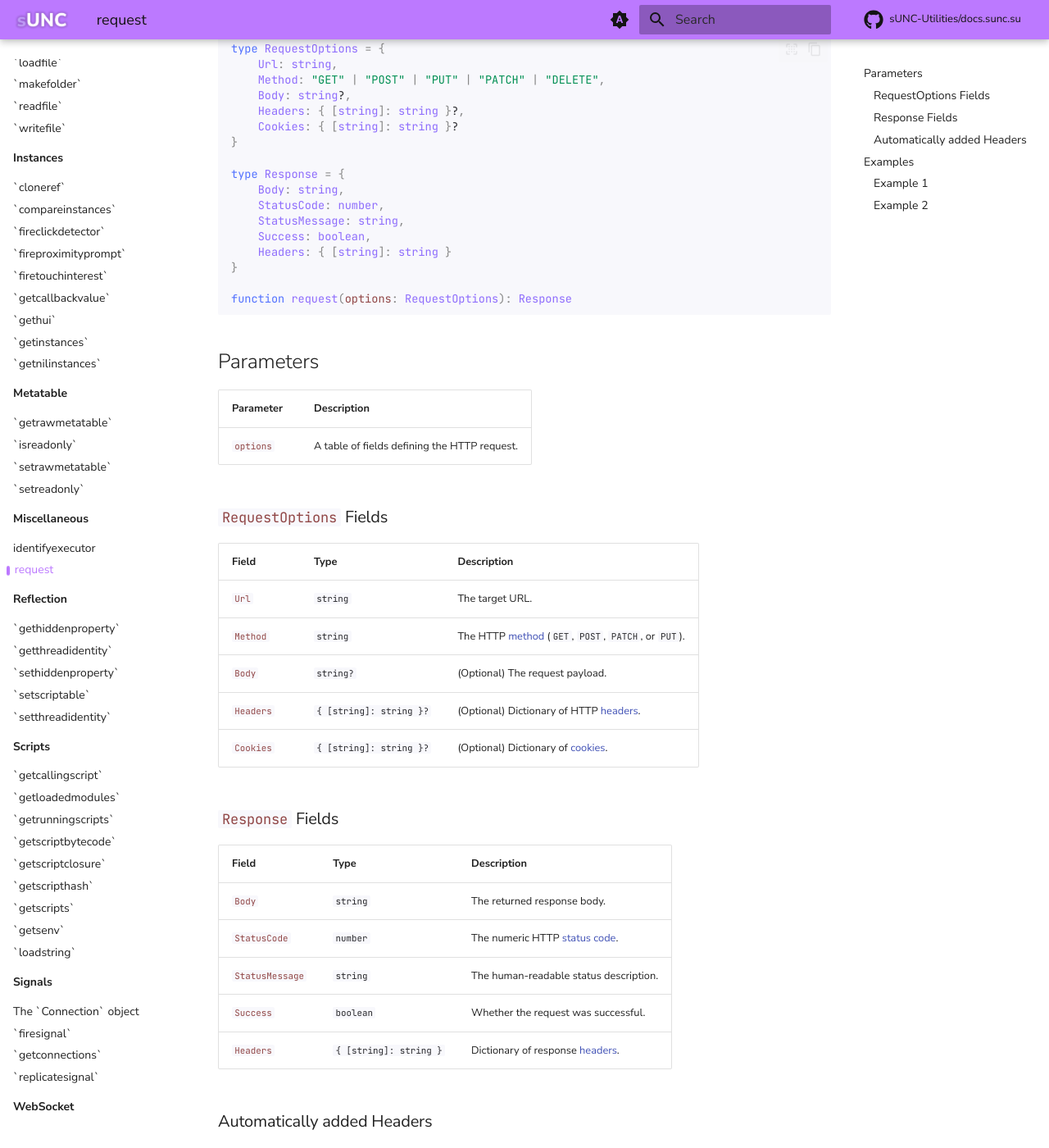
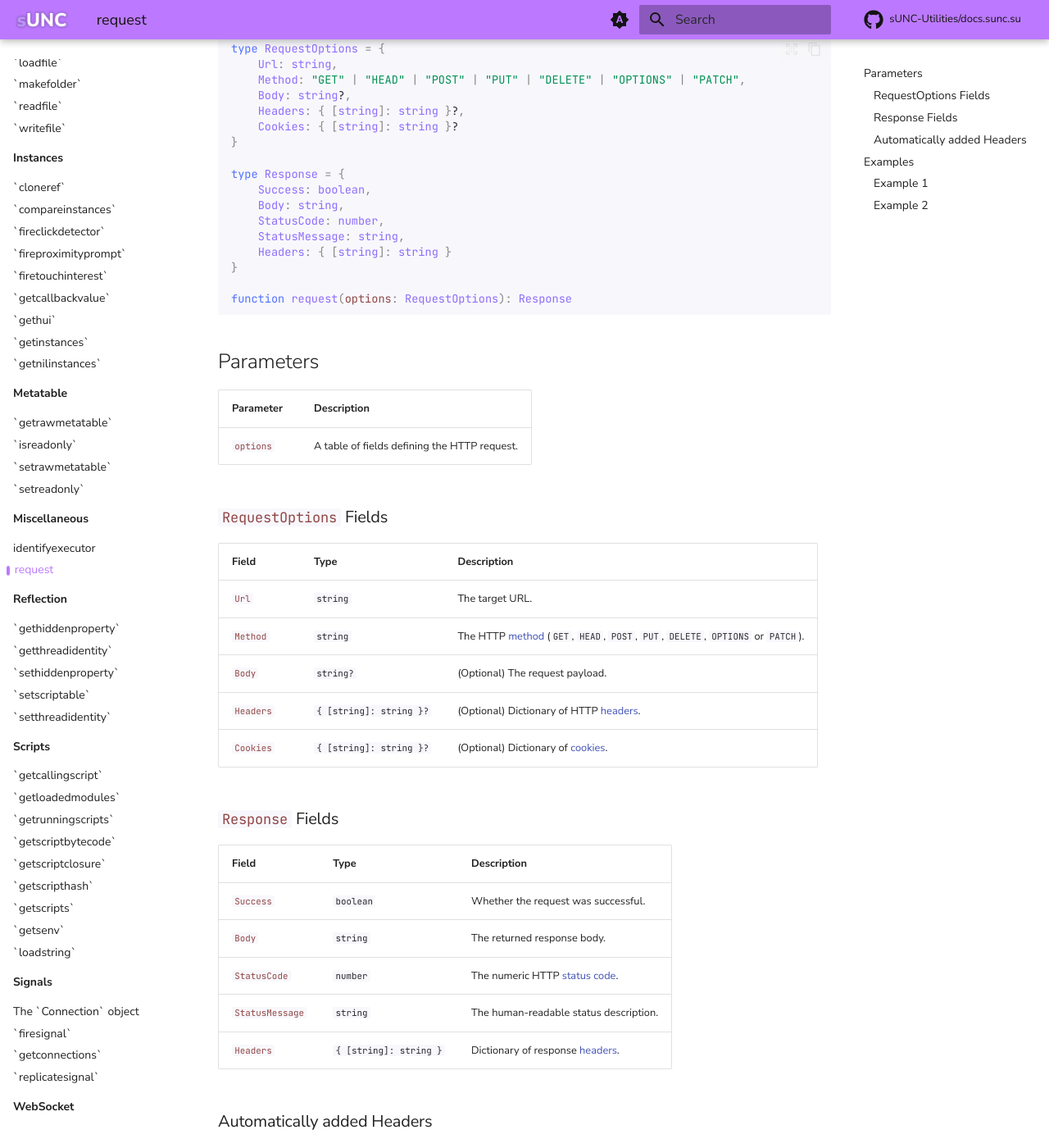
Before and after one commit to sUNC-Utilities/docs.sunc.su, an MkDocs documentation site: the page built from docs/Miscellaneous/request.md, in a window 1280 px wide and 1400 px high, scrolled down 250 px. Shown: the whole window at 82% size. Built offline with MkDocs 1.6.1 and Material for MkDocs 9.7.7, drawn with Linux system fonts in a browser that asks for light colours; comment, search, counter and statistics services are not loaded.

Commit message:
Include common request methods
Whilst writing the original documentation for `request`, I forgot to include all the actual valid methods. Looking back at this now, its funny I didn't include `DELETE` or `HEAD` if I included `PUT` lol.

- Fixed the mistake of not including all the proper HTTP Methods. Specifically, the `CONNECT` method is excluded because it is related to HTTP proxies rather than regular requests, and same with `TRACE` as performing a loopback  is not relevant for users nor does it yield any consumable data
- Changed wikipedia links to MDN Web documentation since they are more suited to the subject of this function (and provide more technical information than wikipedia)
- Just visually changed the order of response fields to highlight the significance of the `Success` field

````diff
--- a/docs/Miscellaneous/request.md
+++ b/docs/Miscellaneous/request.md
@@ -2,20 +2,22 @@
 
 `#!luau request` sends a [HTTP request](https://en.wikipedia.org/wiki/HTTP) to the given URL using the provided configuration table. It yields until the request is complete and returns a structured response.
 
+<!-- https://developer.mozilla.org/en-US/docs/Web/HTTP/Reference/Methods -->
+
 ```luau
 type RequestOptions = {
     Url: string,
-    Method: "GET" | "POST" | "PUT" | "PATCH" | "DELETE",
+    Method: "GET" | "HEAD" | "POST" | "PUT" | "DELETE" | "OPTIONS" | "PATCH",
     Body: string?,
     Headers: { [string]: string }?,
     Cookies: { [string]: string }?
 }
 
 type Response = {
+    Success: boolean,
     Body: string,
     StatusCode: number,
     StatusMessage: string,
-    Success: boolean,
     Headers: { [string]: string }
 }
 
@@ -33,20 +35,20 @@ function request(options: RequestOptions): Response
 | Field         | Type         | Description                                                |
 |---------------|--------------|------------------------------------------------------------|
 | `#!luau Url`     | `string`     | The target URL.                                             |
-| `#!luau Method`  | `string`     | The HTTP [method](https://en.wikipedia.org/wiki/HTTP#Request_methods) (`GET`, `POST`, `PATCH`, or `PUT`).         |
+| `#!luau Method`  | `string`     | The HTTP [method](https://developer.mozilla.org/en-US/docs/Web/HTTP/Reference/Methods) (`GET`, `HEAD`, `POST`, `PUT`, `DELETE`, `OPTIONS` or `PATCH`).         |
 | `#!luau Body`    | `string?`    | (Optional) The request payload.                             |
-| `#!luau Headers` | `{ [string]: string }?`     | (Optional) Dictionary of HTTP [headers](https://en.wikipedia.org/wiki/List_of_HTTP_header_fields).                      |
-| `#!luau Cookies` | `{ [string]: string }?`     | (Optional) Dictionary of [cookies](https://en.wikipedia.org/wiki/HTTP_cookie).                           |
+| `#!luau Headers` | `{ [string]: string }?`     | (Optional) Dictionary of HTTP [headers](https://developer.mozilla.org/en-US/docs/Web/HTTP/Reference/Headers).                      |
+| `#!luau Cookies` | `{ [string]: string }?`     | (Optional) Dictionary of [cookies](https://developer.mozilla.org/en-US/docs/Web/HTTP/Reference/Headers/Cookie).                           |
 
 ### `#!luau Response` Fields
 
 | Field              | Type       | Description                              |
 |--------------------|------------|------------------------------------------|
+| `#!luau Success`       | `boolean`          | Whether the request was successful.                                                        |
 | `#!luau Body`          | `string`           | The returned response body.                                                                |
-| `#!luau StatusCode`    | `number`           | The numeric HTTP [status code](https://en.wikipedia.org/wiki/List_of_HTTP_status_codes).   |
+| `#!luau StatusCode`    | `number`           | The numeric HTTP [status code](https://developer.mozilla.org/en-US/docs/Web/HTTP/Reference/Status).   |
 | `#!luau StatusMessage` | `string`           | The human-readable status description.                                                     |
-| `#!luau Success`       | `boolean`          | Whether the request was successful.                                                        |
-| `#!luau Headers`       | `{ [string]: string }`    | Dictionary of response [headers](https://en.wikipedia.org/wiki/List_of_HTTP_header_fields).|
+| `#!luau Headers`       | `{ [string]: string }`    | Dictionary of response [headers](https://developer.mozilla.org/en-US/docs/Web/HTTP/Reference/Headers).|
 
 ### Automatically added Headers
 
````
